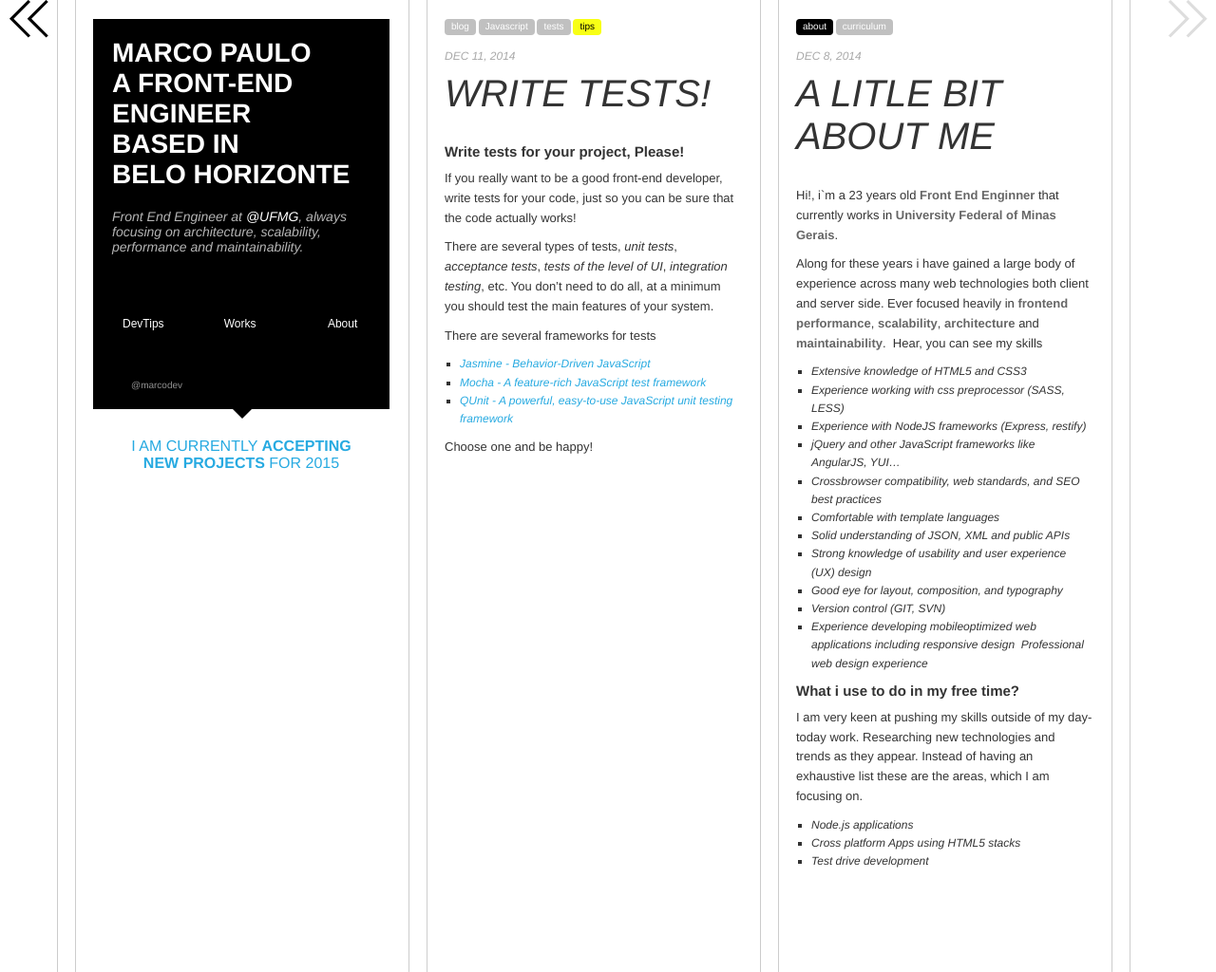
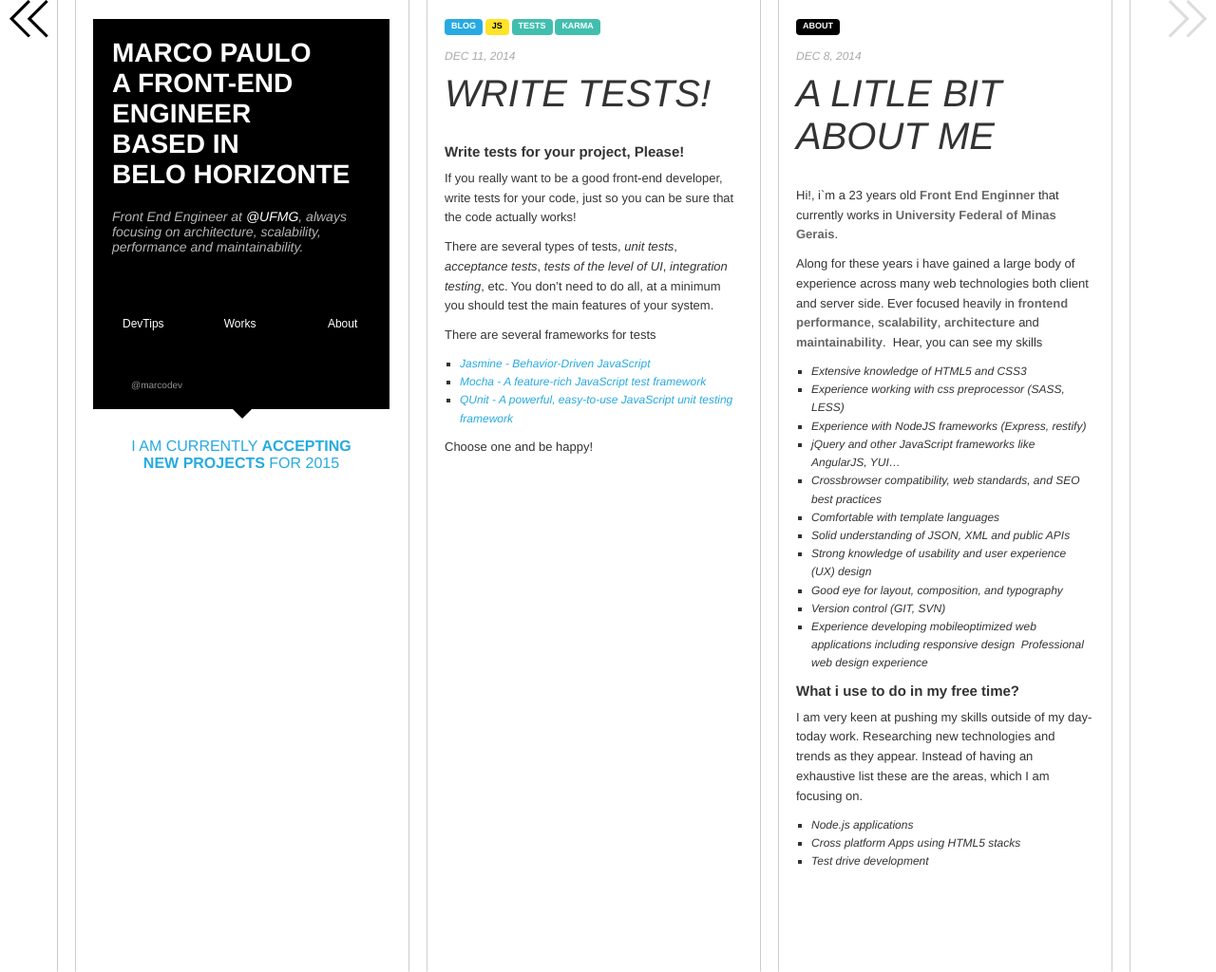
Before and after one commit to devmarco/devmarco.github.io, a Jekyll site: the page built from index.html, in a window 1280 px wide. Shown: the whole page at 95% size. Built offline with Jekyll 4.4.1, drawn with Linux system fonts in a browser that asks for light colours; comment, search, counter and statistics services are not loaded.

Commit message:
Fix labels colors

```diff
--- a/_posts/2014-12-08-a-litle-bit-about-me.markdown
+++ b/_posts/2014-12-08-a-litle-bit-about-me.markdown
@@ -2,7 +2,7 @@
 title:  "A litle bit about me"
 date:   2014-12-08 13:02:12
 tagMaster: about
-tags: ['about','curriculum']
+tags: ['about']
 ---
 
 Hi!, i`m a 23 years old **Front End Enginner** that currently works in **University Federal of Minas Gerais**.
--- a/_posts/2014-12-11-write-tests.markdown
+++ b/_posts/2014-12-11-write-tests.markdown
@@ -2,7 +2,7 @@
 title:  "Write tests!"
 date:   2014-12-11 18:38:12
 tagMaster: posts
-tags: ['blog','Javascript', 'tests', tips]
+tags: ['blog','js', 'tests', 'karma']
 ---
 
 ##Write tests for your project, Please!
--- a/_sass/objects/_labels.scss
+++ b/_sass/objects/_labels.scss
@@ -1,9 +1,12 @@
 .label {
     color: #fff;
-    padding: 2px 7px 4px;
+    padding: 2px 7px 3px;
     display: inline-block;
     background-color: #C0C0C0;
-    @extend %f10;
+    text-transform: uppercase;
+    line-height: 1.3em;
+    font-weight: bold;
+    @extend %f9;
     @include vendor(border-radius, 4px);
 }
 .label--works {
@@ -20,9 +23,30 @@
     color: #fff;
     @extend .label;
 }
-
 .label--about {
     background-color: #000;
     color: #fff;
     @extend .label;
 }
+.label--js {
+    background-color: #FFE327;
+    color: #000;
+    @extend .label;
+}
+.label--blog {
+    background-color: #27aae1;
+    @extend .label;
+}
+.label--tests,
+.label--test,
+.label--karma,
+.label--tdd {
+    background-color: #42beae;
+    @extend .label;
+}
+
+.label--protractor {
+    background-color: #e23237;
+    color: #000;
+    @extend .label;
+}
```
